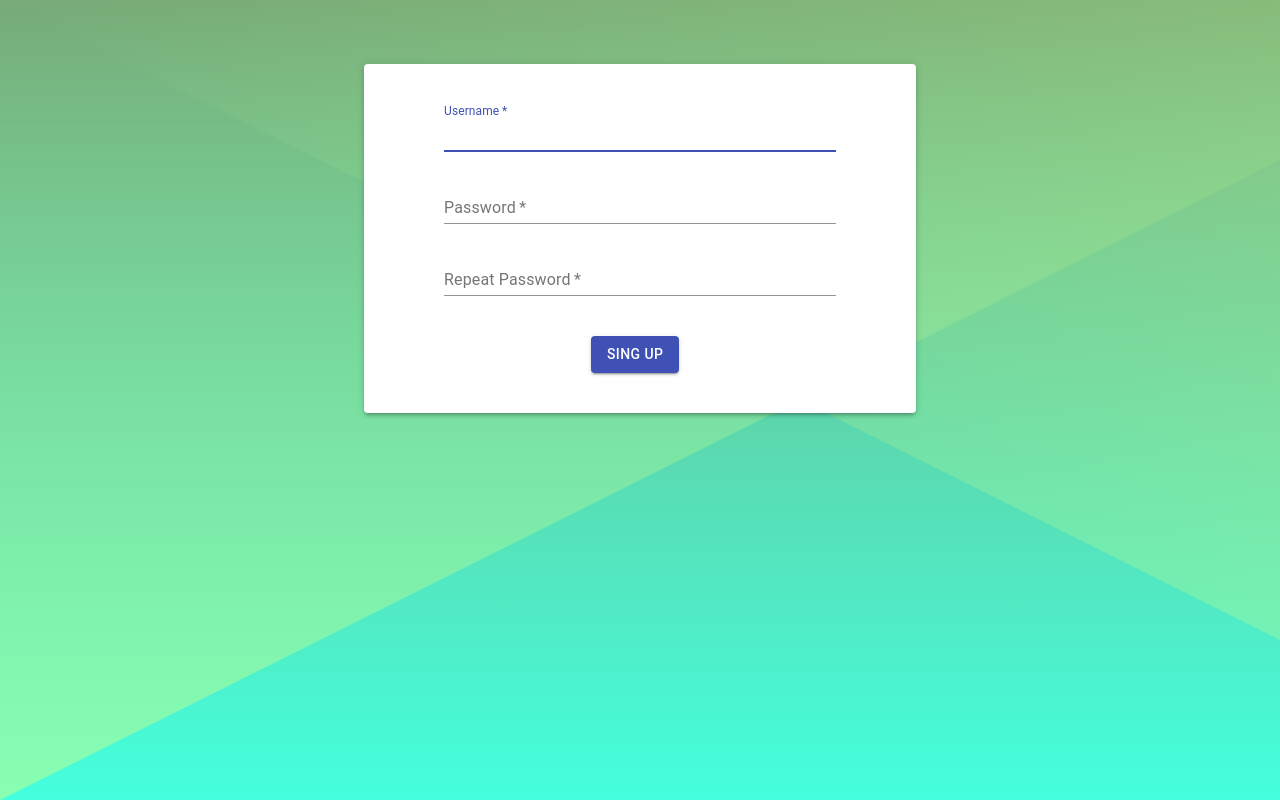
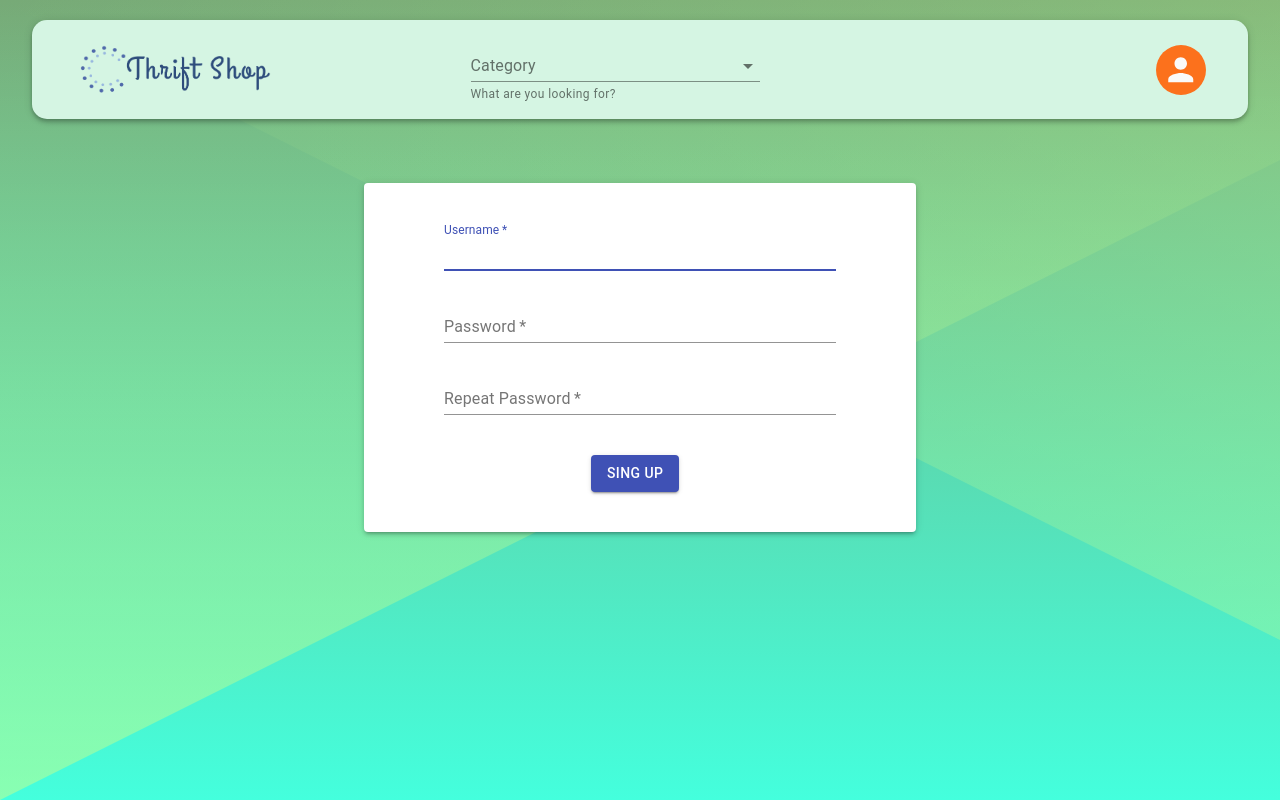
Before and after one commit to PauCasademont/thrift_shop, a React (Create React App) app in the folder client/: page /auth in a window 1280 px wide. Built offline with nearby package versions, Linux system fonts and the light colour scheme.

Commit message:
NavBar Functionality

```diff
--- a/client/public/index.html
+++ b/client/public/index.html
@@ -5,7 +5,7 @@
     <meta name="viewport" content="width=device-width, initial-scale=1" />
     <meta name="theme-color" content="#000000" />
     <meta name="description" content="Web site created using create-react-app" />
-    <link rel="icon" type="image/png" herf="./icon.png">
+    <link rel="icon" type="image/png" href="./icon.png">
     <title>Thrift Shop</title>
   </head>
   <body>
--- a/client/src/App.js
+++ b/client/src/App.js
@@ -4,11 +4,13 @@ import {BrowserRouter, Switch, Route } from 'react-router-dom';
 
 import Home from './components/Home/Home';
 import Auth from './components/Auth/Auth';
+import NavBar from './components/Navbar/Navbar';
 
 function App() {
   return (
     <BrowserRouter>
       <Container maxWidth="lg">
+        <NavBar />
         <Switch>
           <Route path="/" exact component={Home} />
           <Route path="/auth" exact component={Auth} />
--- a/client/src/components/Home/Home.js
+++ b/client/src/components/Home/Home.js
@@ -1,10 +1,8 @@
 import React from 'react';
-
-import NavBar from '../Navbar/Navbar';
 
 function Home() {
     return (
-        <NavBar />
+        null
     )
 }
 
--- a/client/src/components/Navbar/Navbar.js
+++ b/client/src/components/Navbar/Navbar.js
@@ -1,31 +1,64 @@
 import React, {useState} from 'react';
-import { AppBar, FormControl, InputLabel, Select, MenuItem, FormHelperText, Avatar } from '@material-ui/core';
+import { useHistory } from 'react-router-dom';
+import { AppBar, FormControl, InputLabel, Select, MenuItem, FormHelperText, Avatar, Menu, IconButton } from '@material-ui/core';
 
 import useStyles from './styles';
 import logo from '../../images/logo.png';
+import * as prodCat from '../../constants/productCategories';
+
+const categories = [prodCat.ALL_PRODUCTS, prodCat.SPORT, prodCat.TECHNOLOGY, prodCat.CLOTHES];
 
 function Navbar() {
+    const [currentCategory, setCurrentCategory] = useState('');
+    const [anchorEl, setAnchorEl] = useState(null);
     const classes = useStyles();
-    const [category, setCategory] = useState('');
+    const router = useHistory();
+
+    const handleHomeClick = () => {
+        router.push('/');
+    }
 
     const handleSelectChange = (e) => {
-        setCategory(e.target.value);
+        setCurrentCategory(e.target.value);
+    }
+
+    const handleUserMenuClick = (e) => {
+        setAnchorEl(e.currentTarget);
+    }
+
+    const handleCloseMenu = () => {
+        setAnchorEl(null);
+    }
+
+    const handleSingInClick = () => {
+        router.push('/auth');
+    }
+
+    const handleSingUpClick = () => {
+        router.push('/auth');
     }
 
     return (
         <AppBar className={classes.appBar} position="static" color="inherit" >
-            <img className={classes.image} src={logo} alt="icon" height="50" />
+            <IconButton color="inherit" onClick={handleHomeClick}>
+                <img className={classes.image} src={logo} alt="icon" height="50" />
+            </IconButton>
             <FormControl className={classes.formControl} >
                 <InputLabel id="selectInputLabel">Category</InputLabel>
-                <Select  labelId="selectInputLabel" value={category} onChange={handleSelectChange} >
-                    <MenuItem value={'all products'}>All products</MenuItem>
-                    <MenuItem value={'sport'}>Sport</MenuItem>
-                    <MenuItem value={'technology'}>Technology</MenuItem>
-                    <MenuItem value={'clothes'}>Clothes</MenuItem>
+                <Select  labelId="selectInputLabel" value={currentCategory} onChange={handleSelectChange} >
+                    {categories.map((category) => (
+                        <MenuItem value={category}>{category}</MenuItem>
+                    ))}
                 </Select>
                 <FormHelperText>What are you looking for?</FormHelperText>
             </FormControl>
-            <Avatar className={classes.avatar} />
+            <IconButton color="inherit" aeia-controls="userMenu" aria-haspopup="true" onClick={handleUserMenuClick}>
+                <Avatar  className={classes.avatar} />
+            </IconButton>
+            <Menu id="userMenu" keepMounted anchorEl={anchorEl} open={Boolean(anchorEl)} onClose={handleCloseMenu}>
+                <MenuItem onClick={handleSingInClick}>Sing In</MenuItem>
+                <MenuItem onClick={handleSingUpClick}>Sing Up</MenuItem>
+            </Menu>
         </AppBar>
     )
 }
--- a/client/src/components/Navbar/styles.js
+++ b/client/src/components/Navbar/styles.js
@@ -12,7 +12,7 @@ export default makeStyles((theme) => ({
         backgroundColor: '#D5F5E3',
     },
     image: {
-        height: '60px',
+        height: '55px',
         width: '200px'
     },
     formControl: {
@@ -22,6 +22,6 @@ export default makeStyles((theme) => ({
     avatar: {
         backgroundColor: '#FC711C',
         width: '50px',
-        height: '50px',
+        height: '50px'
     }
 }));
--- /dev/null
+++ b/client/src/constants/productCategories.js
@@ -0,0 +1,4 @@
+export const ALL_PRODUCTS = 'All Products';
+export const SPORT = 'Sport';
+export const TECHNOLOGY = 'Technology';
+export const CLOTHES = 'Clothes';
--- a/client/src/index.js
+++ b/client/src/index.js
@@ -4,8 +4,6 @@ import './index.css';
 import App from './App';
 
 ReactDOM.render(
-  <React.StrictMode>
-    <App />
-  </React.StrictMode>,
+  <App />,
   document.getElementById('root')
 );
```
Also changed, not shown: 1 other file (tests, documents, lock files or other folders).
